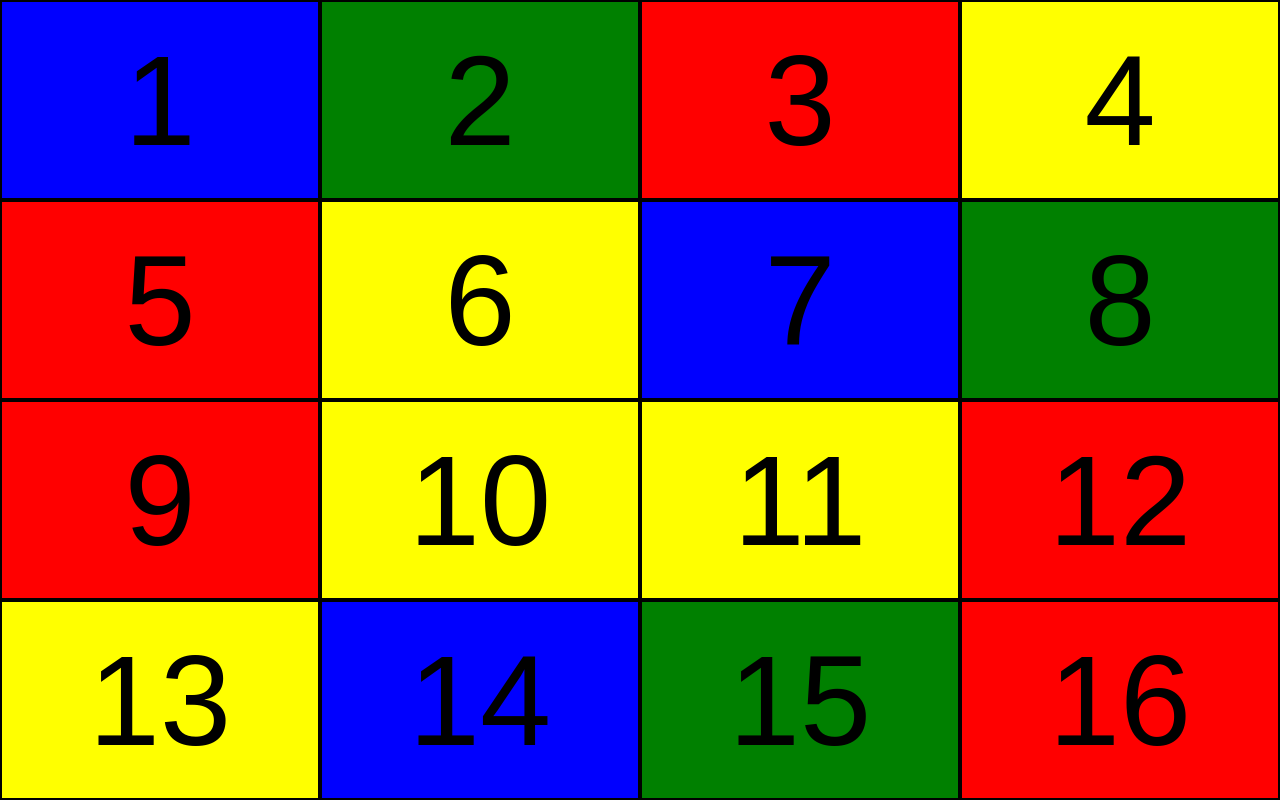
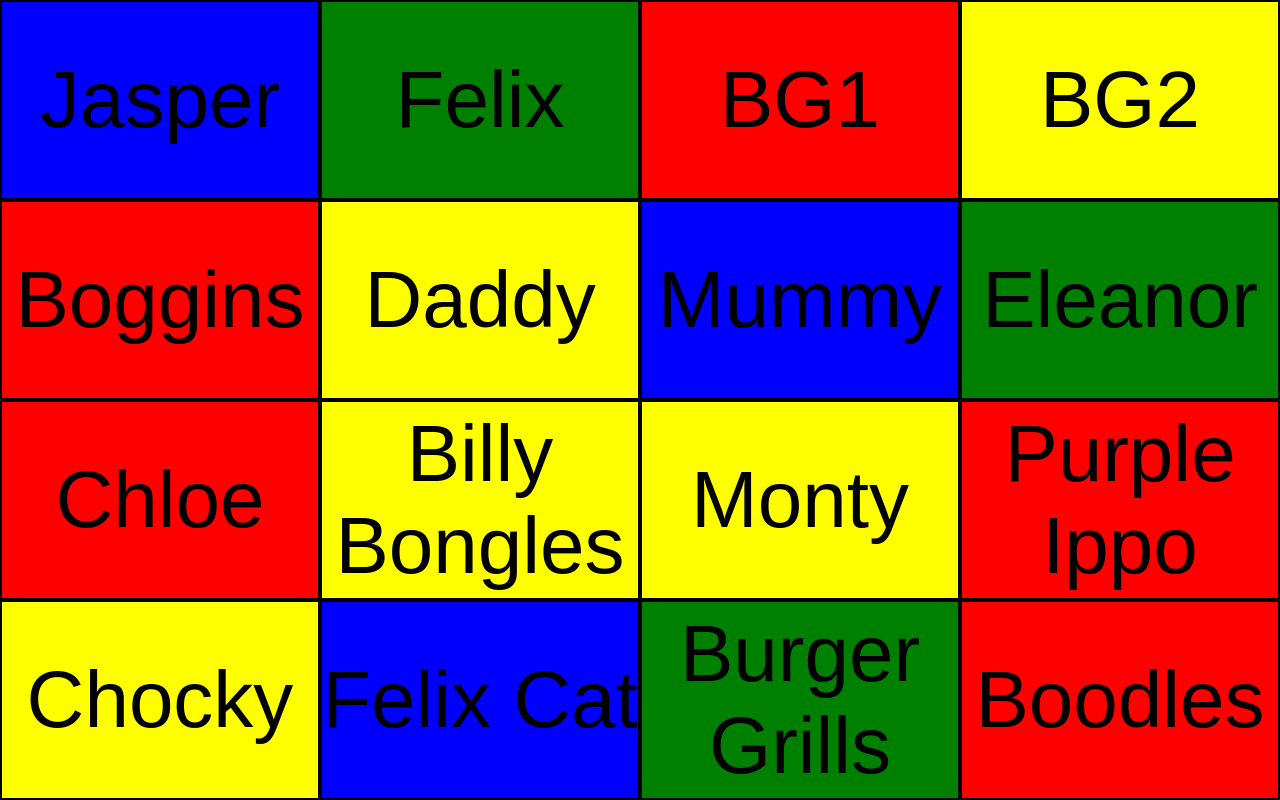
Before and after one commit to Pilchness/numbers, a Next.js app: page /games/numbers in a window 1280 px wide. Built offline with nearby package versions, Linux system fonts and the light colour scheme.

Commit message:
pages/games/numbers:  word test

```diff
--- a/pages/games/numbers.js
+++ b/pages/games/numbers.js
@@ -39,7 +39,25 @@ export default function Home() {
     'green',
     'red'
   ];
-  const contents = [1, 2, 3, 4, 5, 6, 7, 8, 9, 10, 11, 12, 13, 14, 15, 16];
+  //const contents = [1, 2, 3, 4, 5, 6, 7, 8, 9, 10, 11, 12, 13, 14, 15, 16];
+  const contents = [
+    'Jasper',
+    'Felix',
+    'BG1',
+    'BG2',
+    'Boggins',
+    'Daddy',
+    'Mummy',
+    'Eleanor',
+    'Chloe',
+    'Billy Bongles',
+    'Monty',
+    'Purple Ippo',
+    'Chocky',
+    'Felix Cat',
+    'Burger Grills',
+    'Boodles'
+  ];
   const gridBlocks = [];
   for (let i = 1; i < 5; i++) {
     for (let j = 1; j < 5; j++) {
@@ -57,23 +75,23 @@ export default function Home() {
               ? (document.getElementById('block' + counter).style.backgroundColor = 'white')
               : (document.getElementById('block' + counter).style.backgroundColor = colours[counter - 1]);
           }}
-          onMouseEnter={() => {
-            document.getElementById('block' + counter).style.fontSize = '900%';
-            //document.getElementById('block' + counter).style.color = 'white';
+          // onMouseEnter={() => {
+          //   document.getElementById('block' + counter).style.fontSize = '900%';
+          //   //document.getElementById('block' + counter).style.color = 'white';
 
-            document.getElementById('block' + counter).style.transition = 'all 2s ease-in-out';
-          }}
-          onMouseLeave={() => {
-            document.getElementById('block' + counter).style.fontSize = '800%';
-            //document.getElementById('block' + counter).style.color = 'black';
-            document.getElementById('block' + counter).style.transition = 'all 2s ease-in-out';
-          }}
+          //   document.getElementById('block' + counter).style.transition = 'all 2s ease-in-out';
+          // }}
+          // onMouseLeave={() => {
+          //   document.getElementById('block' + counter).style.fontSize = '800%';
+          //   //document.getElementById('block' + counter).style.color = 'black';
+          //   document.getElementById('block' + counter).style.transition = 'all 2s ease-in-out';
+          // }}
           style={{
             gridColumn: j,
             gridRow: i,
             margin: '2px',
             textAlign: 'center',
-            fontSize: '800%',
+            fontSize: '500%',
             fontFamily: 'sans-serif',
             display: 'grid',
             placeItems: 'center',
```
